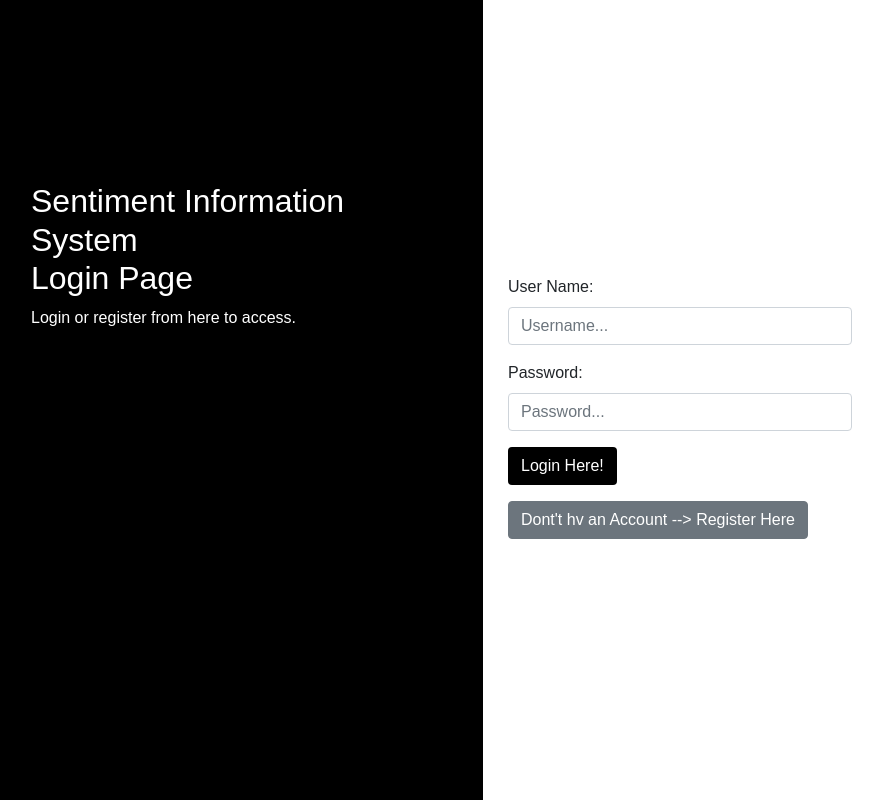
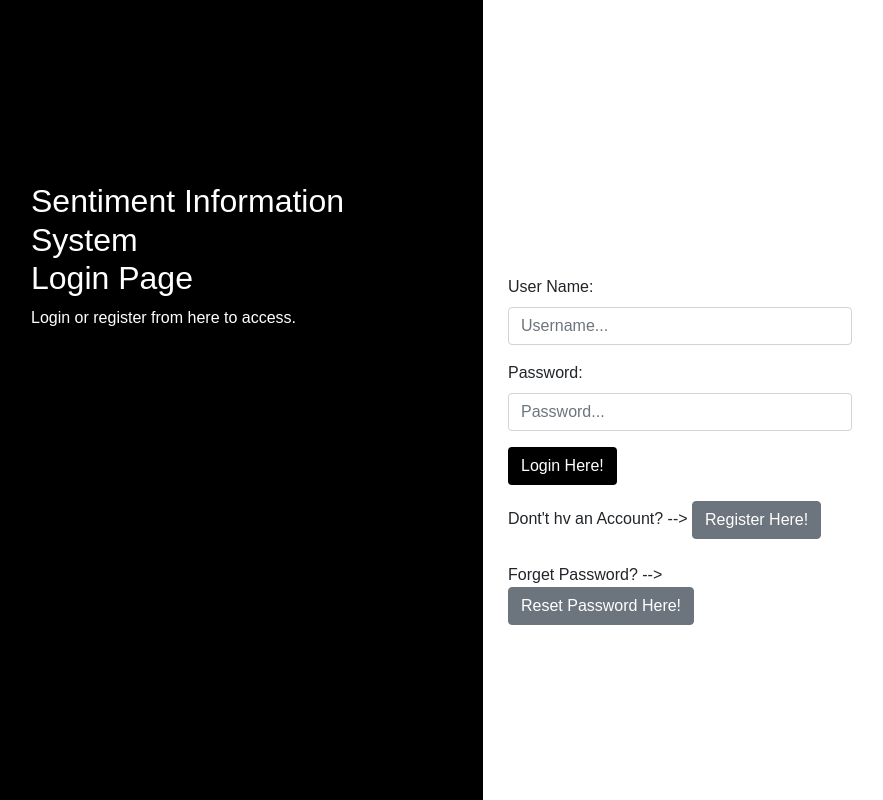
Before and after one commit to 19201400/FYP, a Django app: page /login/ in a window 1280 px wide. Shown: the whole page, without its empty margins (29-912 px from the left). Run offline with Django 3.2, Linux system fonts and the light colour scheme; some libraries are stand-ins or nearby versions.

Commit message:
8 April 2021 19:00

```diff
--- a/accounts/templates/accounts/login.html
+++ b/accounts/templates/accounts/login.html
@@ -51,7 +51,9 @@
 
                </form>
 
-               <a href = "{% url 'register' %}" > <button type="submit" class="btn btn-secondary">Dont't hv an Account --> Register Here</button> </a>
+                Dont't hv an Account? --> <a href = "{% url 'register' %}" ><button type="submit" class="btn btn-secondary"> Register Here!</button> </a><br><br>
+
+               Forget Password? --><a href = "{% url 'reset_password' %}" > <button type="submit" class="btn btn-secondary">Reset Password Here!</button> </a>
             </div>
          </div>
       </div>
--- /dev/null
+++ b/accounts/templates/accounts/password_reset_sent.html
@@ -0,0 +1,5 @@
+<h3>Password reset sent</h3>
+
+<p>We’ve emailed you instructions for setting your password, if an account exists with the email you entered. You should receive them shortly.</p>
+
+<p>If you don’t receive an email, please make sure you’ve entered the address you registered with, and check your spam folder.</p>
--- a/accounts/templates/accounts/register.html
+++ b/accounts/templates/accounts/register.html
@@ -59,7 +59,7 @@
 
                </form>
 
-               <a href = "{% url 'login' %}" > <button type="submit" class="btn btn-secondary">Already hv an Account --> Login Here</button> </a>
+               Already hv an Account? --> <a href = "{% url 'login' %}" > <button type="submit" class="btn btn-secondary">Login Here</button> </a>
             </div>
          </div>
       </div>
--- a/accounts/urls.py
+++ b/accounts/urls.py
@@ -1,4 +1,7 @@
 from django.urls import path
+
+from django.contrib.auth import views as auth_views
+
 from . import views
 
 urlpatterns = [
@@ -6,19 +9,16 @@ urlpatterns = [
 
     path('dashboard/', views.AdminHomepage, name = "dashboard"),
 
-
     path('register/', views.registerPage, name = "register"),
 
     path('login/', views.loginPage, name = "login"),
 
     path('logout/', views.logoutUser, name = "logout"),
 
-
     path('music/', views.musicPage, name = "music"),
 
     path('music_profile/<int:song_id>/', views.music_profilePage, name = "music_profile"),
     path('like/<int:pk>/', views.LikeView, name="like_post"),
-
 
     path('recommendation/', views.RecommendationPage, name = "recommendation"),
 
@@ -26,4 +26,11 @@ urlpatterns = [
 
     path('delete_record/<str:pk>/', views.deleteRecord, name = "delete_record"),
 
+    path('reset_password/', auth_views.PasswordResetView.as_view(template_name="accounts/password_reset.html"), name="reset_password"),
+    path('reset_password_sent/', auth_views.PasswordResetDoneView.as_view(template_name="accounts/password_reset_sent.html"), name="password_reset_done"),
+    path('reset/<uidb64>/<token>/', auth_views.PasswordResetConfirmView.as_view(template_name="accounts/password_reset_form.html"), name="password_reset_confirm"),
+    path('reset_password_complete/', auth_views.PasswordResetCompleteView.as_view(template_name="accounts/password_reset_done.html"), name="password_reset_complete"),
+
+
+
 ]
```
Also changed, not shown: FYP/settings.py (+10 -0 lines), accounts/templates/accounts/password_reset.html (added, +11 -0 lines), accounts/templates/accounts/password_reset_done.html (added, +7 -0 lines), accounts/templates/accounts/password_reset_form.html (added, +10 -0 lines), db.sqlite3.
